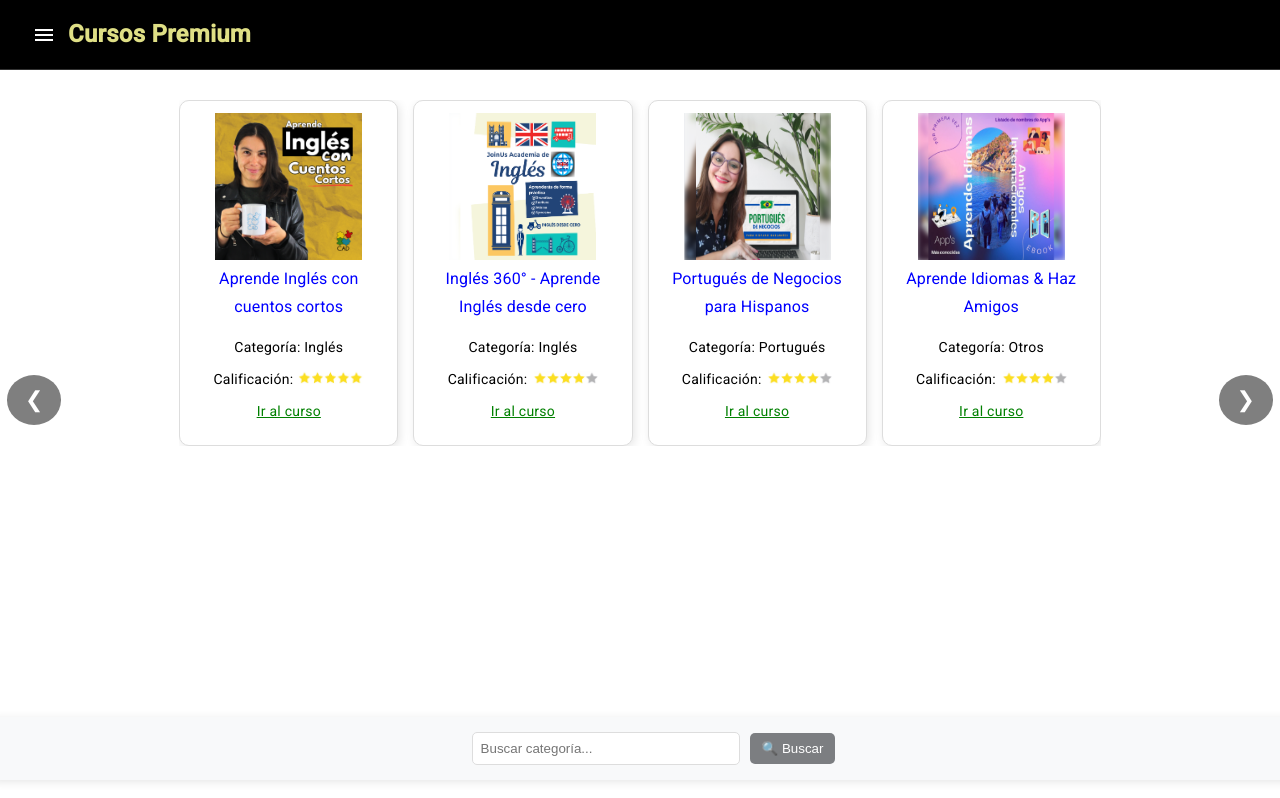
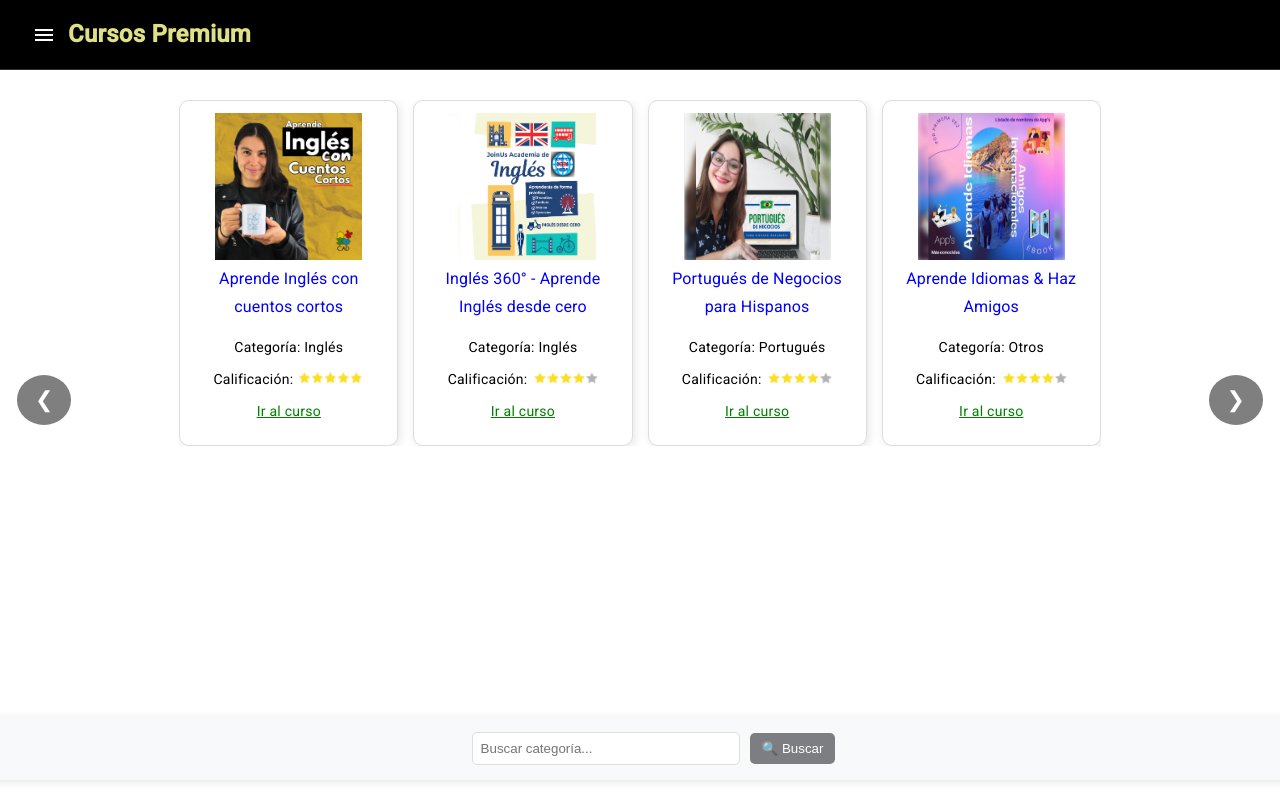
Before and after one commit to sebasxx85/englishProyect, an Angular app: page /cursos in a window 1280 px wide. Shown: the top 798 px of the page. Built offline with nearby package versions, Linux system fonts and the light colour scheme.

Commit message:
cursos fixed

```diff
--- a/src/app/components/cursos/cursos.component.scss
+++ b/src/app/components/cursos/cursos.component.scss
@@ -22,7 +22,7 @@
     bottom: 20px; /* Ajusta según la necesidad */
     left: 50%;
     transform: translateX(-50%);
-    min-width: 417px;
+    min-width: 427px !important; /* Asegura un mínimo tamaño */
   }
 
   .search-container input {
@@ -49,12 +49,13 @@
     background-color: #0056b3;
   }
 
-  .container-superior{
-    min-width: 427;
+  .container-superior {
+    min-width: 427px !important; /* Asegura un mínimo tamaño */
+    display: flex; /* Activa flexbox para alinear los elementos */
+    flex-direction: column; /* Asegura que el contenido esté en columna */
     justify-content: center;
     align-items: center;
-  }
-
+}
   .eliminar {
     background-color: #f1e3f5;
     color: white;
@@ -142,11 +143,11 @@
 }
 
 .carousel-btn.left {
-  left: 7px;
+  left: 17px;
 }
 
 .carousel-btn.right {
-  right: 7px;
+  right: 17px;
 }
 
 .carousel-btn:hover {
--- a/src/app/services/cursos.service.ts
+++ b/src/app/services/cursos.service.ts
@@ -18,7 +18,7 @@ export class CursosService {
     { id: 6, categoria: 'Inglés', curso: 'Aprende Inglés mientras duermes', sitio: 'https://go.hotmart.com/I98744241U', imagen: 'assets/images/CursoIngles3.png', estrellas: 'assets/images/4Estrellas.png' },
     { id: 7, categoria: 'Italiano', curso: 'Curso de Italiano de cero a Nativo', sitio: 'https://go.hotmart.com/X98744354H', imagen: 'assets/images/CursoItaliano.png', estrellas: 'assets/images/5Estrellas.png' },
     { id: 8, categoria: 'Inglés', curso: 'Curso para aprender Inglés en 90 días', sitio: 'https://go.hotmart.com/C98744731Q?dp=1', imagen: 'assets/images/CursoIngles4.png', estrellas: 'assets/images/5Estrellas.png' },
-    { id: 9, categoria: 'Portugués', curso: 'Portugués de Negocios para Hispanos', sitio: 'https://go.hotmart.com/O98743990R', imagen: 'assets/images/CursoPortugues.png', estrellas: 'assets/images/4Estrellas.png' },
+    { id: 9, categoria: 'Inglés', curso: 'Aprende Inglés con cuentos cortos', sitio: 'https://go.hotmart.com/H98743635J', imagen: 'assets/images/CursoIngles.png', estrellas: 'assets/images/5Estrellas.png' },
     { id: 10, categoria: 'Italiano', curso: 'Curso de Italiano Básico para Hispanos', sitio: 'https://go.hotmart.com/D98745032X', imagen: 'assets/images/CursoItalianoBasico.png', estrellas: 'assets/images/4Estrellas.png' },
     { id: 11, categoria: 'Italiano', curso: 'Curso de Italiano Intermedio para Hispanos', sitio: 'https://go.hotmart.com/F98745050R', imagen: 'assets/images/CursoItalianoIntermedio.png', estrellas: 'assets/images/5Estrellas.png' },
     { id: 12, categoria: 'Italiano', curso: 'Curso de Italiano Avanzado para Hispanos', sitio: 'https://go.hotmart.com/L98745063K', imagen: 'assets/images/CursoItalianoAvanzado.png', estrellas: 'assets/images/5Estrellas.png' },
```
